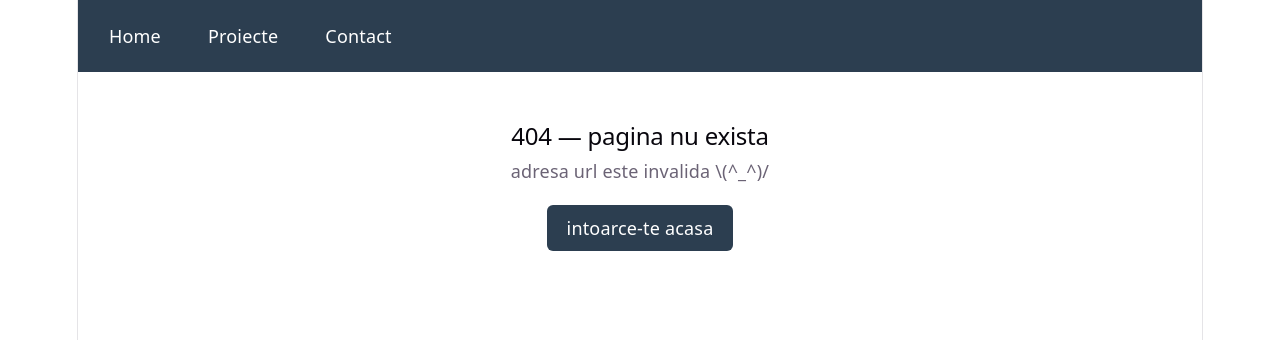
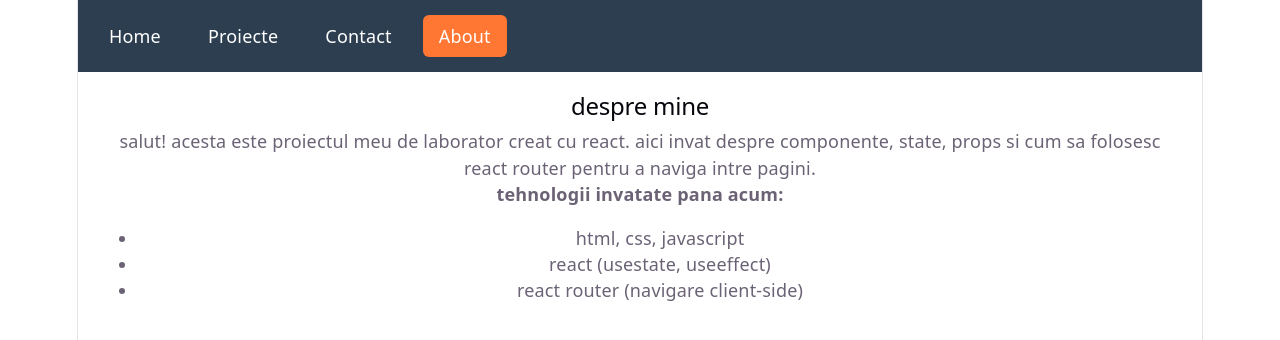
Before and after one commit to sub5ramattramain/Laborator_PW, a React (Vite) app: page /about in a window 1280 px wide. Before the commit this address had no page. Shown: the top 340 px of the page. Built offline with nearby package versions, Linux system fonts and the light colour scheme.

Commit message:
terminat lab 7 exercitiul 5

```diff
--- a/src/App.jsx
+++ b/src/App.jsx
@@ -5,6 +5,7 @@ import Contact from './pages/Contact';
 import Navbar from './Navbar';
 import './App.css';
 import NotFound from './pages/NotFound';
+import About from './pages/About';
 
 function App() {
   return (
@@ -14,6 +15,7 @@ function App() {
         <Route path="/" element={<Home />} />
         <Route path="/projects" element={<Projects />} />
         <Route path="/contact" element={<Contact />} />
+        <Route path="/about" element={<About />} />
         <Route path="*" element={<NotFound />} />
       </Routes>
     </BrowserRouter>
--- a/src/Navbar.jsx
+++ b/src/Navbar.jsx
@@ -6,6 +6,7 @@ function Navbar() {
             <NavLink to="/">Home</NavLink>
             <NavLink to="/projects">Proiecte</NavLink>
             <NavLink to="/contact">Contact</NavLink>
+            <NavLink to="/about">About</NavLink>
         </nav>
     );
 }
--- /dev/null
+++ b/src/pages/About.jsx
@@ -0,0 +1,22 @@
+function about() {
+  return (
+    <div style={{ padding: '20px', maxwidth: '600px', margin: '0 auto' }}>
+      <h2>despre mine</h2>
+      <p>
+        salut! acesta este proiectul meu de laborator creat cu react.
+        aici invat despre componente, state, props si cum sa folosesc react router
+        pentru a naviga intre pagini.
+      </p>
+      <p>
+        <strong>tehnologii invatate pana acum:</strong>
+      </p>
+      <ul>
+        <li>html, css, javascript</li>
+        <li>react (usestate, useeffect)</li>
+        <li>react router (navigare client-side)</li>
+      </ul>
+    </div>
+  );
+}
+
+export default about;
```
